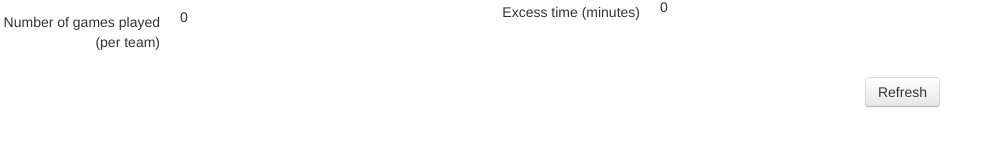
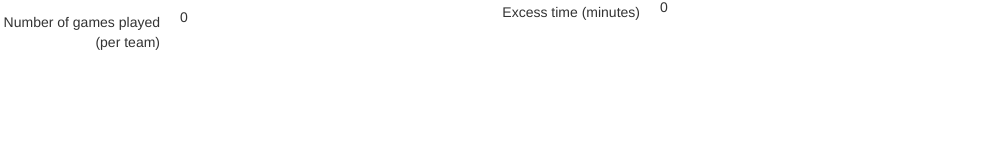
Before and after one commit to jontey/teamcalculator, a plain HTML site: page index.html in a window 1280 px wide. Shown: the part 213-358 px from the top of the page, without its empty margins (0-999 px from the left). Drawn offline with Linux system fonts and the light colour scheme.

Commit message:
UI changes

```diff
--- a/index.html
+++ b/index.html
@@ -124,13 +124,6 @@
 			</div>
 		</div>
 	</div>
-	<div class=row>
-		<div class=span12>
-			<div class="pagination-right">
-				<button type="submit" id="f_submit" class="btn">Refresh</button>
-			</div>
-		</div>
-	</div>
 	</form>
 </body>
 </html>
```
